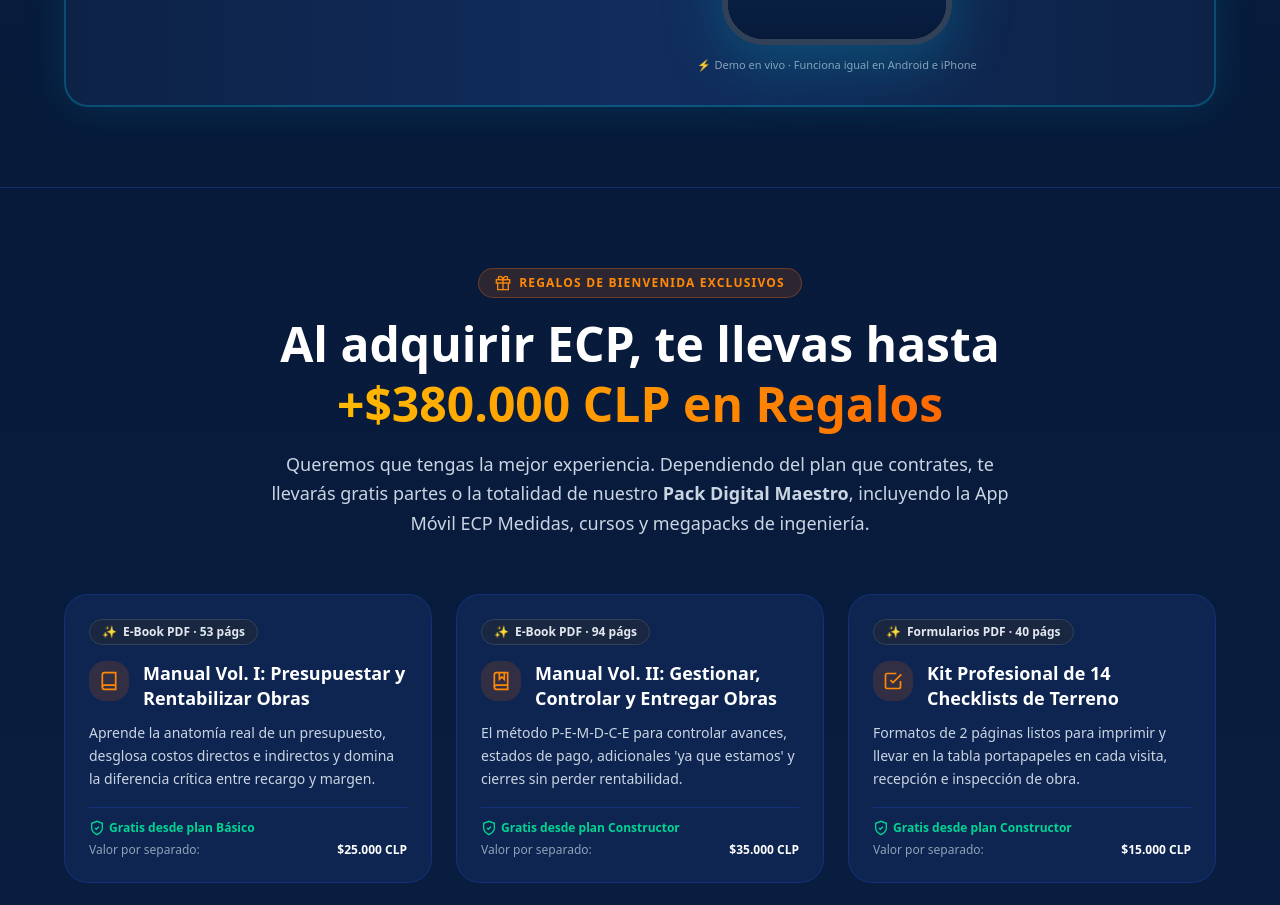
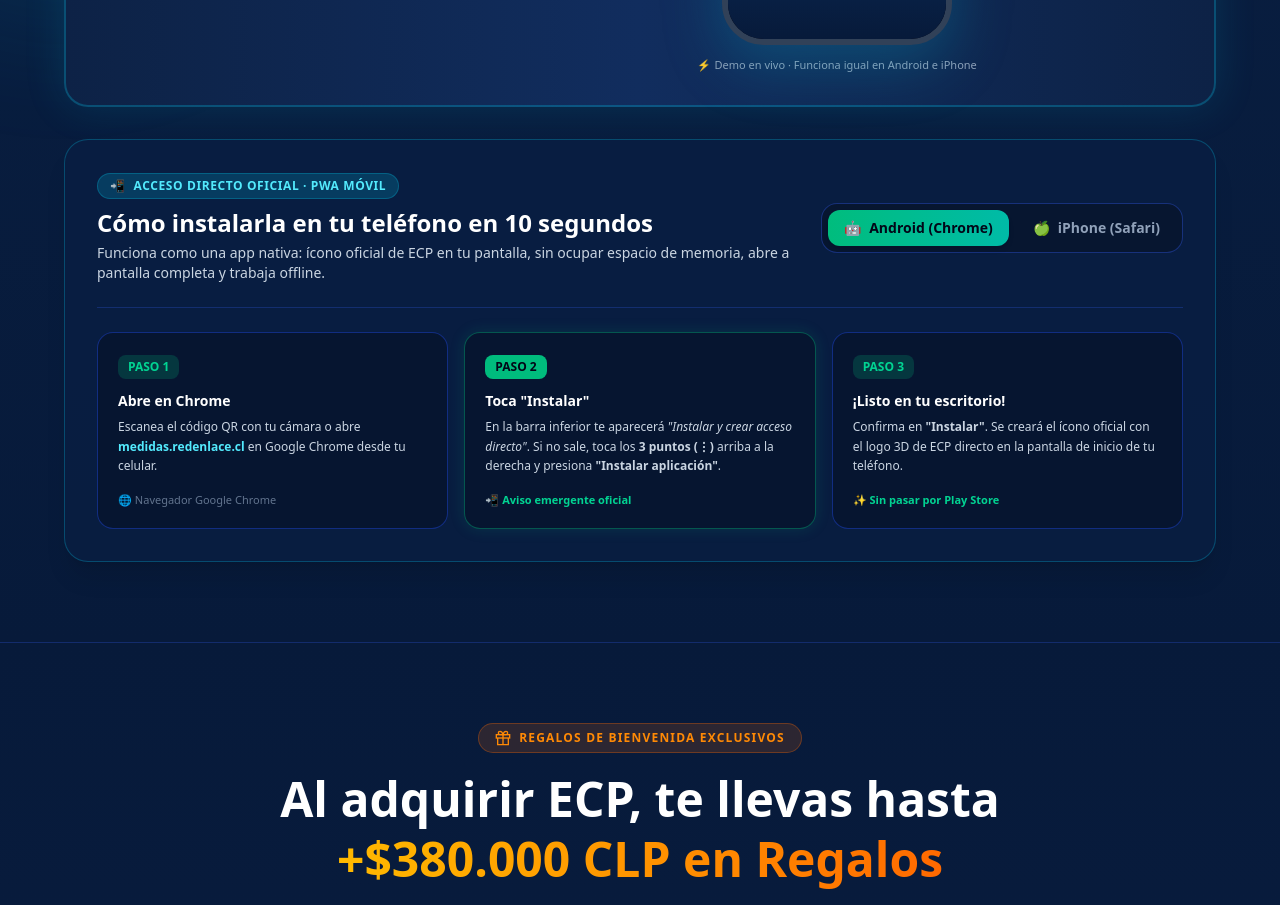
Before and after one commit to enlaceappoficial-code/agencia-soluciones-home, a Next.js app: page /constructor-pro in a window 1280 px wide. Shown: the part 3280-4185 px from the top of the page. Built offline with nearby package versions, Linux system fonts and the light colour scheme.

Commit message:
feat(constructor-pro): add interactive PWA install tutorial for Android and iPhone in app-terreno section

```diff
--- a/src/app/constructor-pro/page.tsx
+++ b/src/app/constructor-pro/page.tsx
@@ -433,6 +433,7 @@
   const [showApp, setShowApp] = useState(false);
   const [isMarqueePaused, setIsMarqueePaused] = useState(false);
   const [selectedFeature, setSelectedFeature] = useState<typeof PRO_FEATURES[0] | null>(null);
+  const [installTab, setInstallTab] = useState<"android" | "ios">("android");
 
   return (
     <main className="min-h-screen bg-[#071a3a] text-slate-100 font-sans selection:bg-orange-500 selection:text-slate-950 pt-16">
@@ -835,6 +836,134 @@
                 medidas.redenlace.cl
               </span>
             </div>
+          </div>
+
+          {/* GUÍA INTERACTIVA: CÓMO INSTALAR EN TU CELULAR EN 10 SEGUNDOS */}
+          <div className="mt-8 rounded-3xl p-6 sm:p-8 bg-[#091f42]/90 border border-cyan-500/30 shadow-xl">
+            <div className="flex flex-col md:flex-row md:items-center justify-between gap-4 mb-6 pb-6 border-b border-blue-900/60">
+              <div>
+                <div className="inline-flex items-center gap-2 px-3 py-1 rounded-full bg-cyan-500/20 text-cyan-300 text-xs font-bold tracking-wider uppercase mb-2 border border-cyan-500/30">
+                  <span>📲</span> Acceso Directo Oficial · PWA Móvil
+                </div>
+                <h4 className="text-xl sm:text-2xl font-bold text-white">
+                  Cómo instalarla en tu teléfono en 10 segundos
+                </h4>
+                <p className="text-xs sm:text-sm text-slate-300 mt-1">
+                  Funciona como una app nativa: ícono oficial de ECP en tu pantalla, sin ocupar espacio de memoria, abre a pantalla completa y trabaja offline.
+                </p>
+              </div>
+
+              {/* Selector de Sistema Operativo */}
+              <div className="flex items-center gap-2 bg-[#071630] p-1.5 rounded-2xl border border-blue-900/80 shrink-0">
+                <button
+                  type="button"
+                  onClick={() => setInstallTab("android")}
+                  className={`px-4 py-2 rounded-xl text-xs sm:text-sm font-bold flex items-center gap-2 transition-all cursor-pointer ${
+                    installTab === "android"
+                      ? "bg-gradient-to-r from-emerald-500 to-teal-500 text-slate-950 shadow-md"
+                      : "text-slate-400 hover:text-white"
+                  }`}
+                >
+                  <span>🤖</span> Android (Chrome)
+                </button>
+                <button
+                  type="button"
+                  onClick={() => setInstallTab("ios")}
+                  className={`px-4 py-2 rounded-xl text-xs sm:text-sm font-bold flex items-center gap-2 transition-all cursor-pointer ${
+                    installTab === "ios"
+                      ? "bg-gradient-to-r from-cyan-500 to-blue-500 text-slate-950 shadow-md"
+                      : "text-slate-400 hover:text-white"
+                  }`}
+                >
+                  <span>🍏</span> iPhone (Safari)
+                </button>
+              </div>
+            </div>
+
+            {/* Pasos según pestaña activa */}
+            {installTab === "android" ? (
+              <div className="grid sm:grid-cols-3 gap-4">
+                <div className="p-5 rounded-2xl bg-[#071630]/90 border border-blue-800/60 flex flex-col justify-between">
+                  <div>
+                    <span className="inline-block px-2.5 py-1 rounded-lg bg-emerald-500/20 text-emerald-400 text-xs font-black mb-3">
+                      PASO 1
+                    </span>
+                    <h5 className="font-bold text-sm text-white mb-1.5">Abre en Chrome</h5>
+                    <p className="text-xs text-slate-300 leading-relaxed">
+                      Escanea el código QR con tu cámara o abre <strong className="text-cyan-300">medidas.redenlace.cl</strong> en Google Chrome desde tu celular.
+                    </p>
+                  </div>
+                  <span className="text-[11px] text-slate-500 mt-4 flex items-center gap-1">🌐 Navegador Google Chrome</span>
+                </div>
+
+                <div className="p-5 rounded-2xl bg-[#071630]/90 border border-emerald-500/40 shadow-[0_0_15px_rgba(16,185,129,0.15)] flex flex-col justify-between">
+                  <div>
+                    <span className="inline-block px-2.5 py-1 rounded-lg bg-emerald-500 text-slate-950 text-xs font-black mb-3">
+                      PASO 2
+                    </span>
+                    <h5 className="font-bold text-sm text-white mb-1.5">Toca "Instalar"</h5>
+                    <p className="text-xs text-slate-300 leading-relaxed">
+                      En la barra inferior te aparecerá <em>"Instalar y crear acceso directo"</em>. Si no sale, toca los <strong>3 puntos (⋮)</strong> arriba a la derecha y presiona <strong>"Instalar aplicación"</strong>.
+                    </p>
+                  </div>
+                  <span className="text-[11px] text-emerald-400 font-semibold mt-4 flex items-center gap-1">📲 Aviso emergente oficial</span>
+                </div>
+
+                <div className="p-5 rounded-2xl bg-[#071630]/90 border border-blue-800/60 flex flex-col justify-between">
+                  <div>
+                    <span className="inline-block px-2.5 py-1 rounded-lg bg-emerald-500/20 text-emerald-400 text-xs font-black mb-3">
+                      PASO 3
+                    </span>
+                    <h5 className="font-bold text-sm text-white mb-1.5">¡Listo en tu escritorio!</h5>
+                    <p className="text-xs text-slate-300 leading-relaxed">
+                      Confirma en <strong>"Instalar"</strong>. Se creará el ícono oficial con el logo 3D de ECP directo en la pantalla de inicio de tu teléfono.
+                    </p>
+                  </div>
+                  <span className="text-[11px] text-emerald-400 font-semibold mt-4 flex items-center gap-1">✨ Sin pasar por Play Store</span>
+                </div>
+              </div>
+            ) : (
+              <div className="grid sm:grid-cols-3 gap-4">
+                <div className="p-5 rounded-2xl bg-[#071630]/90 border border-blue-800/60 flex flex-col justify-between">
+                  <div>
+                    <span className="inline-block px-2.5 py-1 rounded-lg bg-cyan-500/20 text-cyan-400 text-xs font-black mb-3">
+                      PASO 1
+                    </span>
+                    <h5 className="font-bold text-sm text-white mb-1.5">Abre en Safari</h5>
+                    <p className="text-xs text-slate-300 leading-relaxed">
+                      Escanea el QR con la cámara de tu iPhone o abre <strong className="text-cyan-300">medidas.redenlace.cl</strong> en <strong>Safari</strong> (imprescindible en iOS).
+                    </p>
+                  </div>
+                  <span className="text-[11px] text-slate-500 mt-4 flex items-center gap-1">🍏 Navegador Apple Safari</span>
+                </div>
+
+                <div className="p-5 rounded-2xl bg-[#071630]/90 border border-cyan-500/40 shadow-[0_0_15px_rgba(6,182,212,0.15)] flex flex-col justify-between">
+                  <div>
+                    <span className="inline-block px-2.5 py-1 rounded-lg bg-cyan-500 text-slate-950 text-xs font-black mb-3">
+                      PASO 2
+                    </span>
+                    <h5 className="font-bold text-sm text-white mb-1.5">Toca "Compartir"</h5>
+                    <p className="text-xs text-slate-300 leading-relaxed">
+                      En la barra inferior de Safari, toca el botón central de <strong>Compartir</strong> (el cuadrado con la flecha apuntando hacia arriba ⬆️).
+                    </p>
+                  </div>
+                  <span className="text-[11px] text-cyan-400 font-semibold mt-4 flex items-center gap-1">📤 Menú Compartir</span>
+                </div>
+
+                <div className="p-5 rounded-2xl bg-[#071630]/90 border border-blue-800/60 flex flex-col justify-between">
+                  <div>
+                    <span className="inline-block px-2.5 py-1 rounded-lg bg-cyan-500/20 text-cyan-400 text-xs font-black mb-3">
+                      PASO 3
+                    </span>
+                    <h5 className="font-bold text-sm text-white mb-1.5">"Agregar a inicio"</h5>
+                    <p className="text-xs text-slate-300 leading-relaxed">
+                      Baja en el menú y selecciona <strong>"Agregar a pantalla de inicio"</strong>. Toca <em>Agregar</em> arriba a la derecha y ¡listo!
+                    </p>
+                  </div>
+                  <span className="text-[11px] text-cyan-400 font-semibold mt-4 flex items-center gap-1">✨ Sin pasar por App Store</span>
+                </div>
+              </div>
+            )}
           </div>
         </div>
       </section>
```
